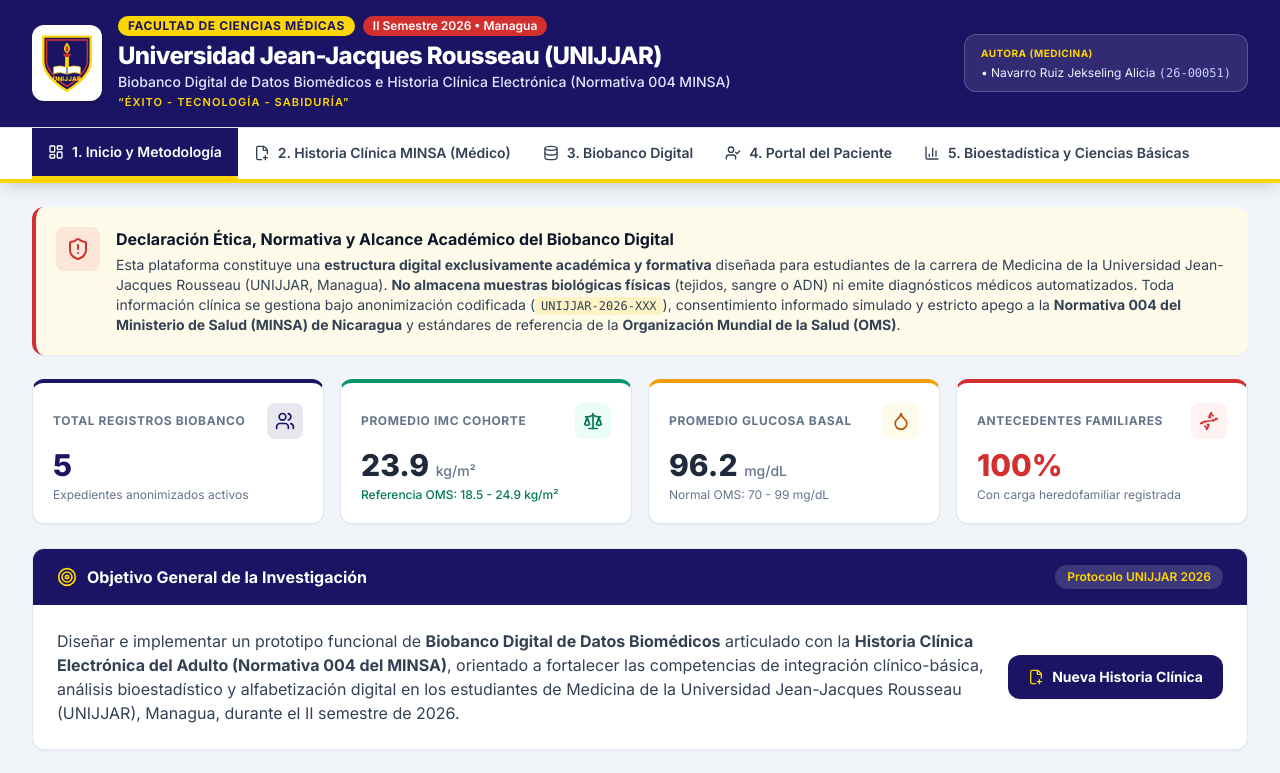
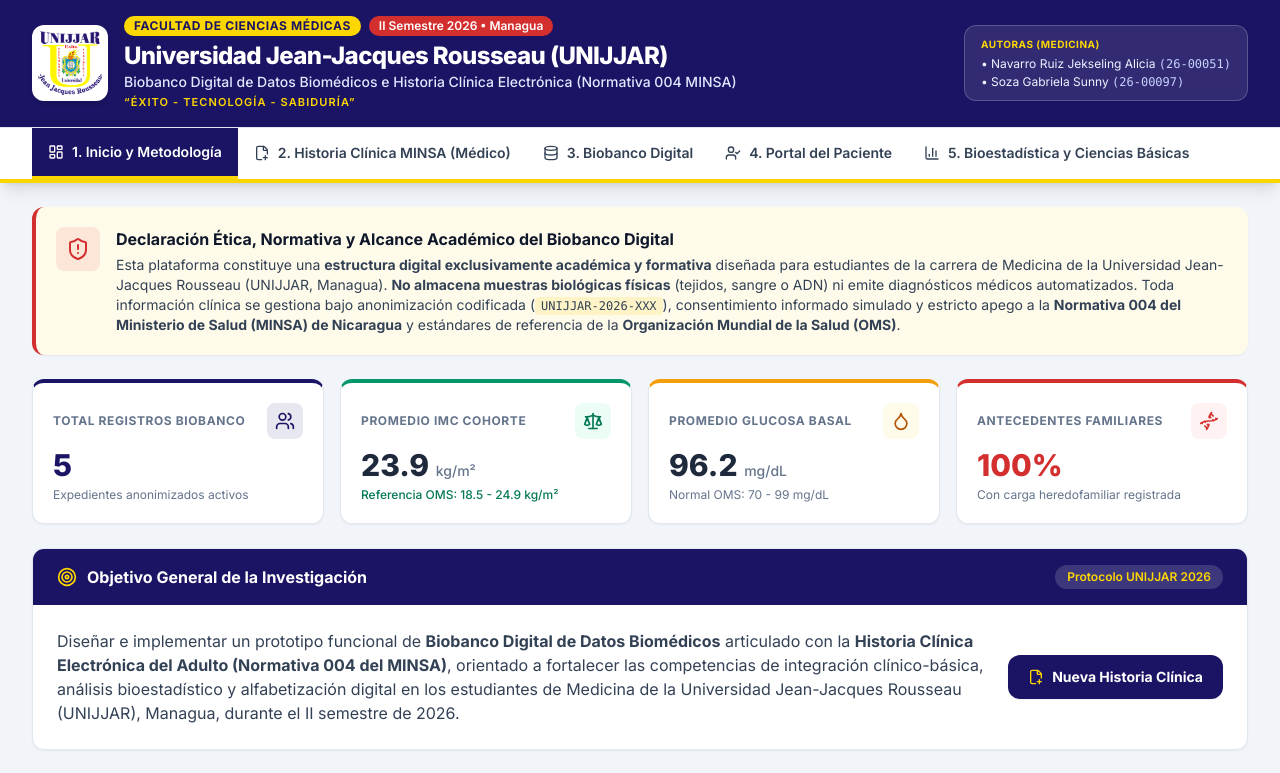
Before and after one commit to jnavarro-med/biobanco-unijjar-2026, a plain HTML site: page index.html in a window 1280 px wide. Shown: the top 773 px of the page. Drawn offline with nearby package versions, Linux system fonts and the light colour scheme.

Commit message:
Add files via upload

```diff
--- a/index.html
+++ b/index.html
@@ -88,27 +88,10 @@
   <header class="bg-[#1B1464] text-white shadow-lg border-b-4 border-[#FFD700] no-print">
     <div class="max-w-7xl mx-auto px-4 sm:px-6 lg:px-8 py-4">
       <div class="flex flex-col lg:flex-row lg:items-center lg:justify-between gap-4">
-        <!-- Escudo SVG + Identidad Institucional -->
+        <!-- Logo Oficial + Identidad Institucional -->
         <div class="flex items-center gap-4">
           <div class="flex-shrink-0 bg-white p-1.5 rounded-xl shadow-md">
-            <!-- Escudo Vectorial SVG UNIJJAR -->
-            <svg width="58" height="64" viewBox="0 0 120 135" fill="none" xmlns="http://www.w3.org/2000/svg" aria-label="Escudo Oficial UNIJJAR">
-              <!-- Contorno Exterior Escudo -->
-              <path d="M10 12 H110 V65 C110 98 60 126 60 126 C60 126 10 98 10 65 V12 Z" fill="#1B1464" stroke="#FFD700" stroke-width="5"/>
-              <!-- Borde Interno Rojo Acento -->
-              <path d="M17 19 H103 V64 C103 91 60 117 60 117 C60 117 17 91 17 64 V19 Z" stroke="#D32F2F" stroke-width="3" fill="none"/>
-              <!-- Antorcha del Conocimiento -->
-              <rect x="56" y="48" width="8" height="32" rx="2" fill="#FFD700"/>
-              <path d="M51 48 H69 L65 55 H55 L51 48 Z" fill="#D32F2F"/>
-              <!-- Llama -->
-              <path d="M60 24 C67 33 70 40 60 47 C50 40 53 33 60 24 Z" fill="#FFD700"/>
-              <path d="M60 30 C64 36 65 40 60 45 C55 40 56 36 60 30 Z" fill="#D32F2F"/>
-              <!-- Libro Abierto de la Ciencia -->
-              <path d="M32 76 Q46 71 60 77 Q74 71 88 76 V90 Q74 85 60 91 Q46 85 32 90 Z" fill="#FFFFFF" stroke="#FFD700" stroke-width="1.5"/>
-              <line x1="60" y1="77" x2="60" y2="91" stroke="#1B1464" stroke-width="2"/>
-              <!-- Siglas UNIJJAR -->
-              <text x="60" y="106" text-anchor="middle" fill="#FFD700" font-family="Inter, sans-serif" font-weight="800" font-size="13" letter-spacing="0.5">UNIJJAR</text>
-            </svg>
+            <img src="Unijjar.png" alt="Escudo Oficial UNIJJAR" class="w-16 h-16 object-contain">
           </div>
           <div>
             <div class="flex flex-wrap items-center gap-2">
@@ -133,9 +116,10 @@
 
         <!-- Créditos de Autoría -->
         <div class="bg-white/10 backdrop-blur-sm border border-white/20 rounded-xl px-4 py-2.5 text-xs">
-          <p class="text-[#FFD700] font-bold uppercase tracking-wider text-[10px] mb-1">Autora (Medicina)</p>
+          <p class="text-[#FFD700] font-bold uppercase tracking-wider text-[10px] mb-1">Autoras (Medicina)</p>
           <ul class="space-y-0.5 text-indigo-50">
             <li>• Navarro Ruiz Jekseling Alicia <span class="text-indigo-200 font-mono">(26-00051)</span></li>
+            <li>• Soza Gabriela Sunny <span class="text-indigo-200 font-mono">(26-00097)</span></li>
           </ul>
         </div>
       </div>
@@ -1225,8 +1209,7 @@
         <p class="text-indigo-200 mt-0.5">Facultad de Ciencias Médicas • II Semestre 2026 • Lema: “Éxito - Tecnología - Sabiduría”</p>
       </div>
       <div class="text-center md:text-right text-indigo-100">
-        <p><span class="font-semibold text-white">Autora:</span> Navarro Ruiz Jekseling Alicia (26-00051)</p>
-        <p class="mt-0.5"><span class="font-semibold text-white">Asesor Metodológico y Clínico:</span> Msc. Bayardo González</p>
+        <p><span class="font-semibold text-white">Autoras:</span> Navarro Ruiz Jekseling Alicia (26-00051) • Soza Gabriela Sunny (26-00097)</p>
       </div>
     </div>
   </footer>
```
Also changed, not shown: Unijjar.png (added).
